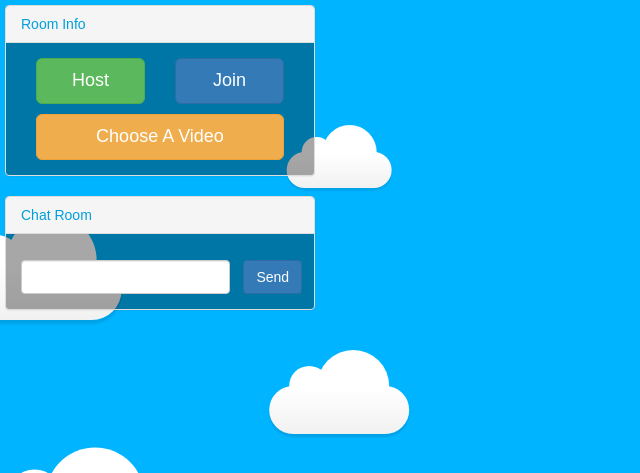
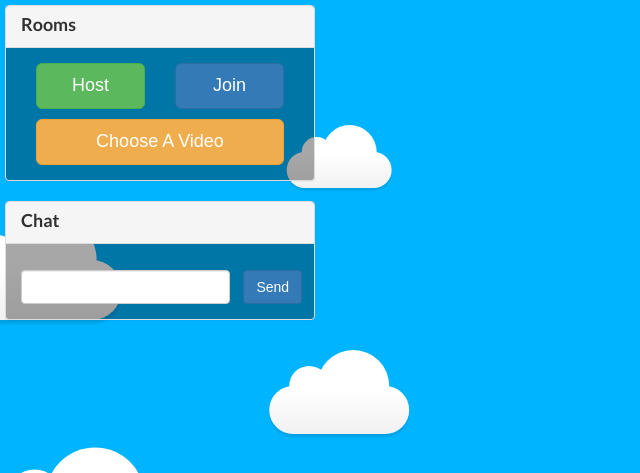
Before and after one commit to actondong/NewFan, a Flask app: page /index in a window 1280 px wide. Shown: the part 60-533 px from the top of the page, without its empty margins (0-640 px from the left). Run offline with Flask 2, Linux system fonts and the light colour scheme; some libraries are stand-ins or nearby versions.

Commit message:
add room

```diff
--- a/templates/cinema.html
+++ b/templates/cinema.html
@@ -245,7 +245,9 @@
 	<div id="room-info-window" class="col-sm-3 col-md-3" style="padding:5px">
 		<div id="RoomInformation" class="panel panel-default allTransparent">
 			<div class="panel-heading">
-				<a href="#" onclick="toggleRoomInformation()">Room Info</a>
+				<h3 class="ui header">
+  Rooms
+</h3>
 			</div>
 			<div id="event-table" class="panel-body">
 				<div class="row" id="event-table-detail">
@@ -275,8 +277,10 @@
 		</div>
 		<div id="ChatRoom" class="panel panel-default allTransparent">
 			<div class="panel-heading">
-				<a href="#" onclick="toggleChatRoom()">Chat Room</a>
-			</div>
+				<h3 class="ui header">
+  Chat
+</h3>
+</div>
 			<div id="event-table" class="panel-body">
 				<div id="scrollable" style="overflow: scroll;max-height: 300px; margin: 0px 0px 10px 5px">
 					<div id="chat-wrapper" class="col-sm-12 col-md-12 col-lg-12">
```
